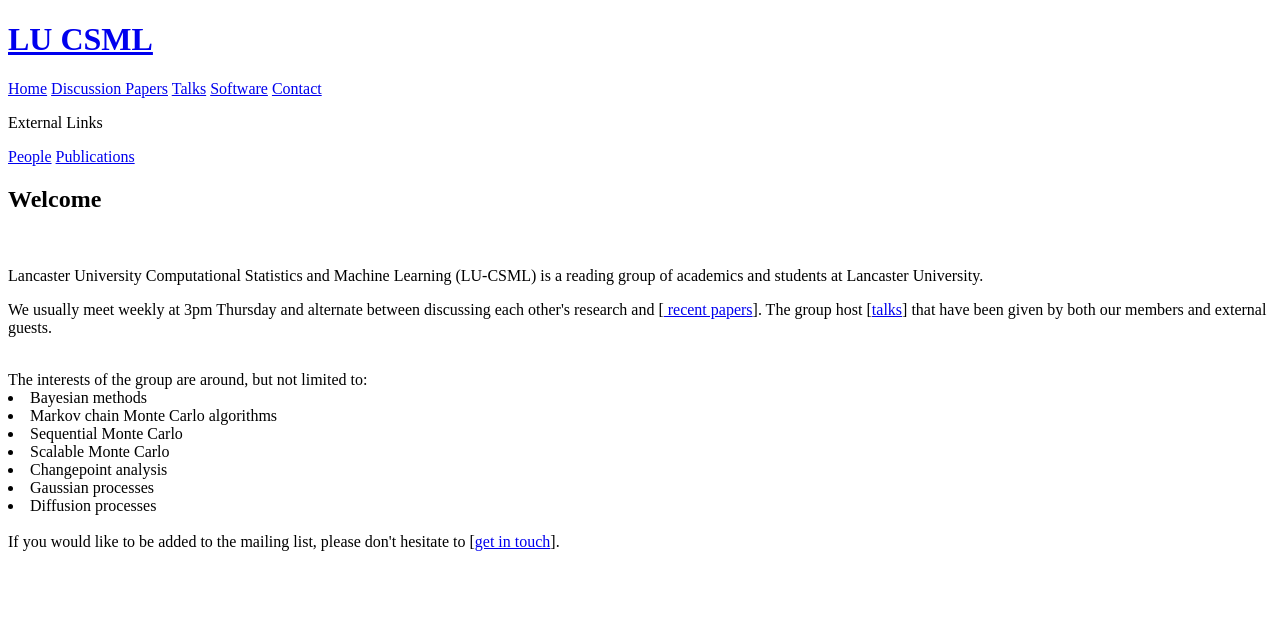
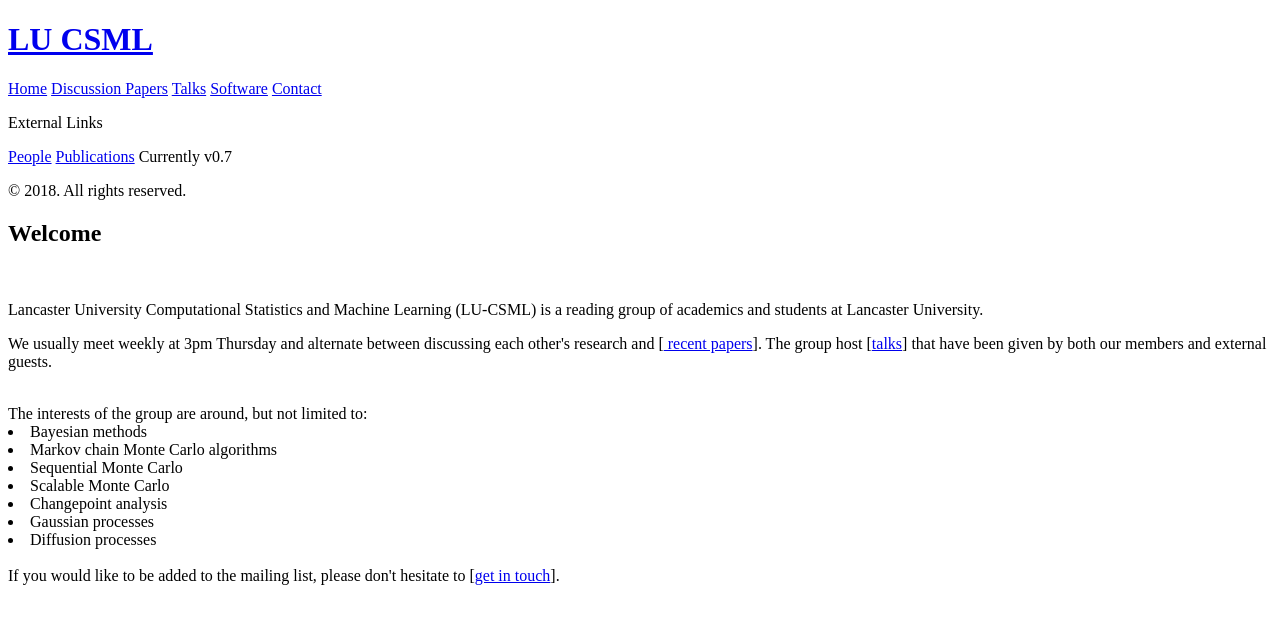
Before and after one commit to LU-CSML/LU-CSML, a Jekyll site: the page built from index.html, in a window 1280 px wide. Shown: the top 624 px of the page. Built offline with Jekyll 4.4.1, drawn with Linux system fonts in a browser that asks for light colours; the list of posts is cut into pages by our own code.

Commit message:
Revert "sidebar changes"
This reverts commit 8c912f51cd6b57e39c1cdb296e555d586e473b28.

```diff
--- a/_includes/sidebar.html
+++ b/_includes/sidebar.html
@@ -34,9 +34,9 @@
       <p class="lead">External Links</p>
       <a class="sidebar-nav-item" href="http://www.lancaster.ac.uk/maths/research/statistics/modelling-and-inference/#staff">People</a>
       <a class="sidebar-nav-item" href="http://www.lancaster.ac.uk/maths/research/statistics/modelling-and-inference/#publications">Publications</a>
-      <!--- <span class="sidebar-nav-item">Currently v{{ site.version }}</span> --->
+      <span class="sidebar-nav-item">Currently v{{ site.version }}</span>
     </nav>
 
-    <!--- <p>&copy; {{ site.time | date: '%Y' }}. All rights reserved.</p> --->
+    <p>&copy; {{ site.time | date: '%Y' }}. All rights reserved.</p>
   </div>
 </div>
```
